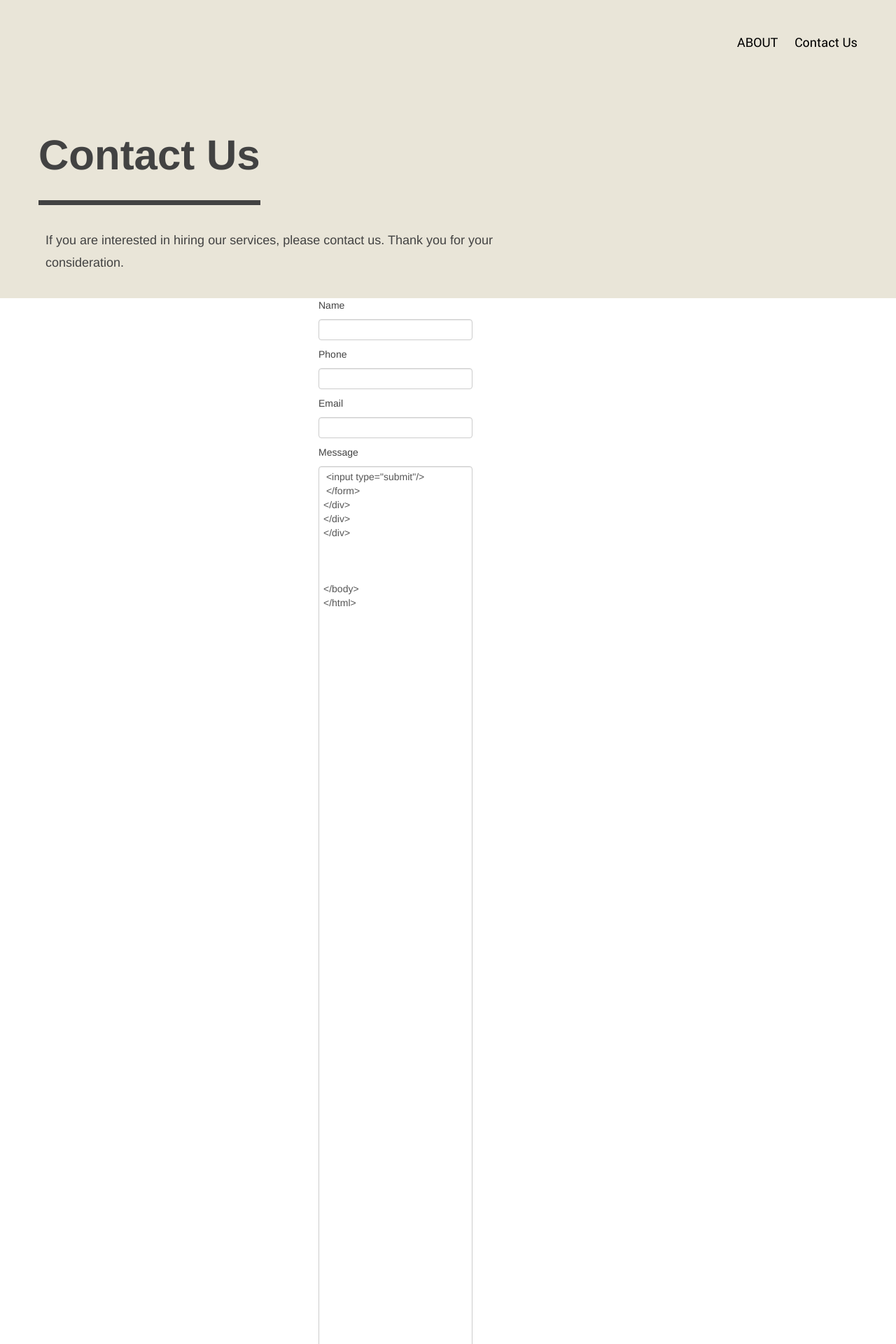
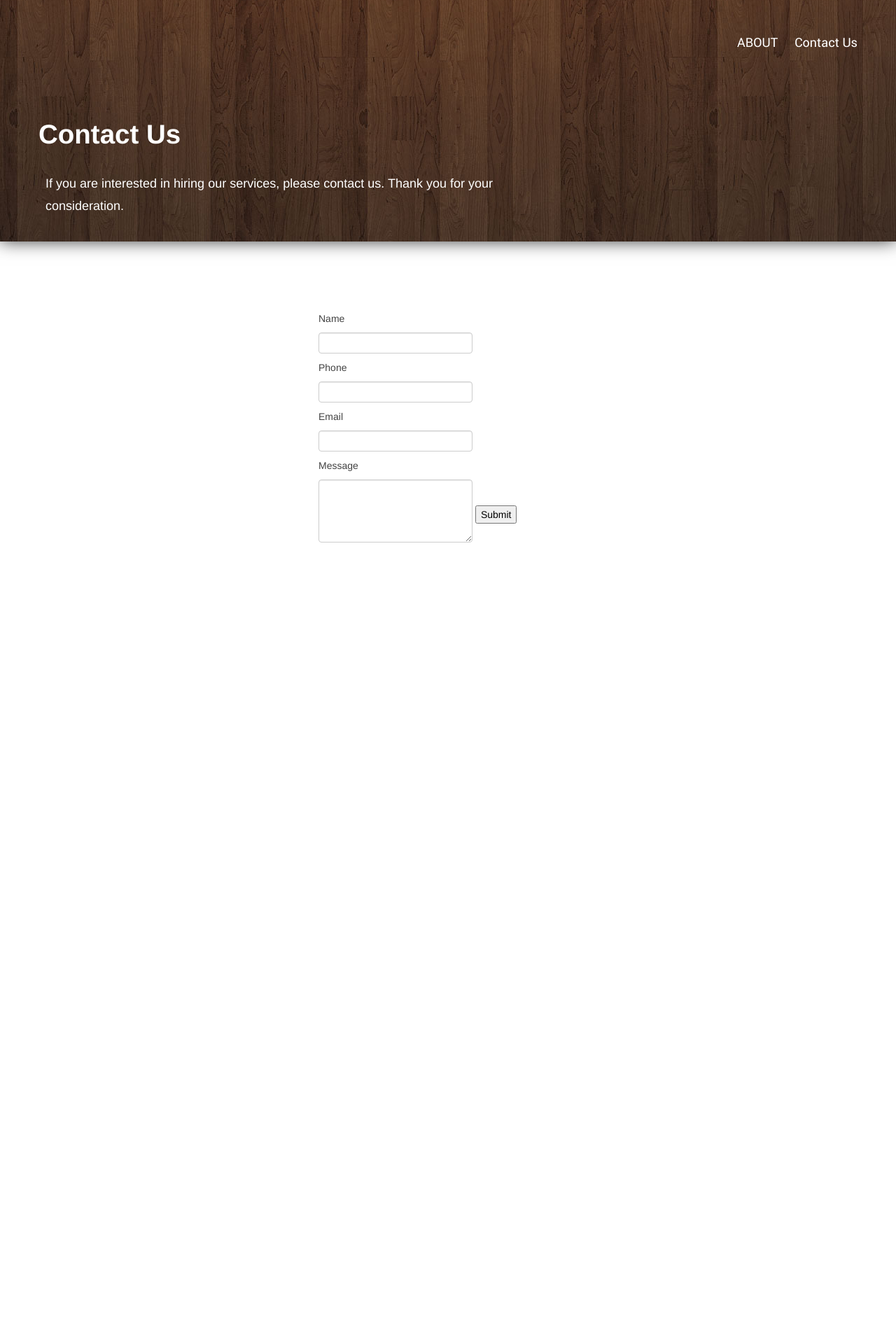
Before and after one commit to smogi/ivyWebsite, a Django app: template ivywire/ivywire/templates/contact.html in a window 1280 px wide. Shown: the top 1920 px of the page at 70% size. After the commit the page ends 775 px from the top, so only its background shows below. Run offline with Django 3.2, Linux system fonts and the light colour scheme; the template is opened without the code that fills it, so the values that code supplies are empty.

Commit message:
v0.1.9
contact us

```diff
--- a/ivywire/ivywire/assets/css/style2.css
+++ b/ivywire/ivywire/assets/css/style2.css
@@ -5,3 +5,40 @@ margin-right: 400px;
 margin-bottom: auto;
 margin-top: auto;
 }
+
+.contactustitle
+{
+    float:left;
+	margin-top:30px;
+	width:55%;
+}
+
+.banner1 {
+
+    background: url('../img/wall1.png') repeat scroll center bottom #0489B1;
+	clear: both;
+	float:left;
+	width:100%;
+	-webkit-box-shadow: 0px -1px 24px rgba(50, 50, 50, 1);
+	-moz-box-shadow: 0px -1px 24px rgba(50, 50, 50, 1);
+    box-shadow:	0px -1px 24px rgba(50, 50, 50, 1);
+
+}
+
+.white {
+  color: #FFFFFF;
+}
+
+.topNavBar1 ul li a{
+	text-decoration:none;
+	font-family: 'RobotoFont4';
+	color:#FFFFFF;
+	padding-bottom:5px;
+}
+
+.middler{
+	clear: both;
+    float: left;
+    margin: 100px 0 80px;
+    width: 100%;
+}
--- a/ivywire/ivywire/templates/contact.html
+++ b/ivywire/ivywire/templates/contact.html
@@ -8,11 +8,11 @@
 </head>
 
 <body>
-<div class="upper">
+<div class="banner1">
     <header>
 	   <div class="container">
 	       <div class="navSection">
-                <nav class="topNavBar">
+                <nav class="topNavBar1" class="white">
 				     <ul>
 					    <li><a href="/index">ABOUT</a></li>
 						<li><a href="/contact">Contact Us</a></li>
@@ -21,13 +21,14 @@
 		   </div>
 	   </div>
 	</header>
-    <div class="banner">
+
+	<div class="banner">
 	   <div class="container">
-	       <div class="frontTitle">
-		      <h1>Contact Us</h1>
+	       <div class="contactustitle">
+		      <h1 class="white">Contact Us</h1>
 		   </div>
 	  <div class="frontDescription">
-	     <p>
+	     <p class="white">
 		 If you are interested in hiring our services, please contact us. Thank you for your consideration.
 		 </p>
 	  </div>
@@ -40,26 +41,34 @@
    <div class="clientContactForm">
    <form name="clientForm" method="POST" id="contact">
    <label for="name">
+
    <p>Name</p>
    </label>
   <input id="name" name="name" type="text"/>
   <br/>
   <label for="phone">
+
   <p>Phone</p>
   </label>
   <input id="phone" name="phone" type="text"/>
   <br/>
   <label for="email">
+
   <p>Email</p>
   </label>
   <input id="email" name="email" type="text"/>
   <br/>
+
   <label for="message">
   <p>Message</p>
   </label>
- <TextArea id="message" name="message" cols="150" rows="400"/>
- <input type="submit"/>
- </form>
+
+ <TextArea id="message" name="message" cols="100" rows="4">
+ </TextArea>
+
+  <input type="submit"/>
+  </form>
+
 </div>
 </div>
 </div>
```
